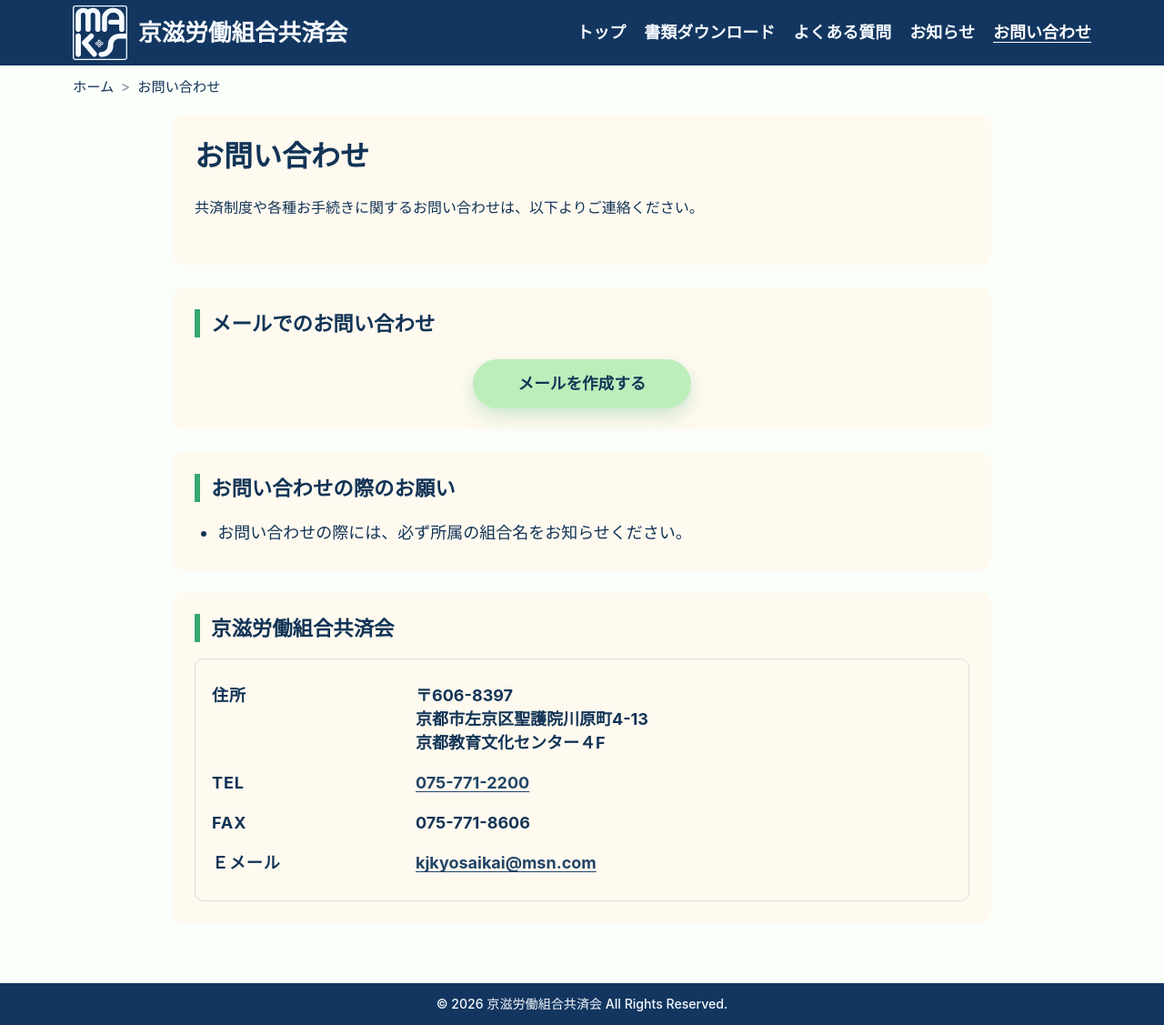
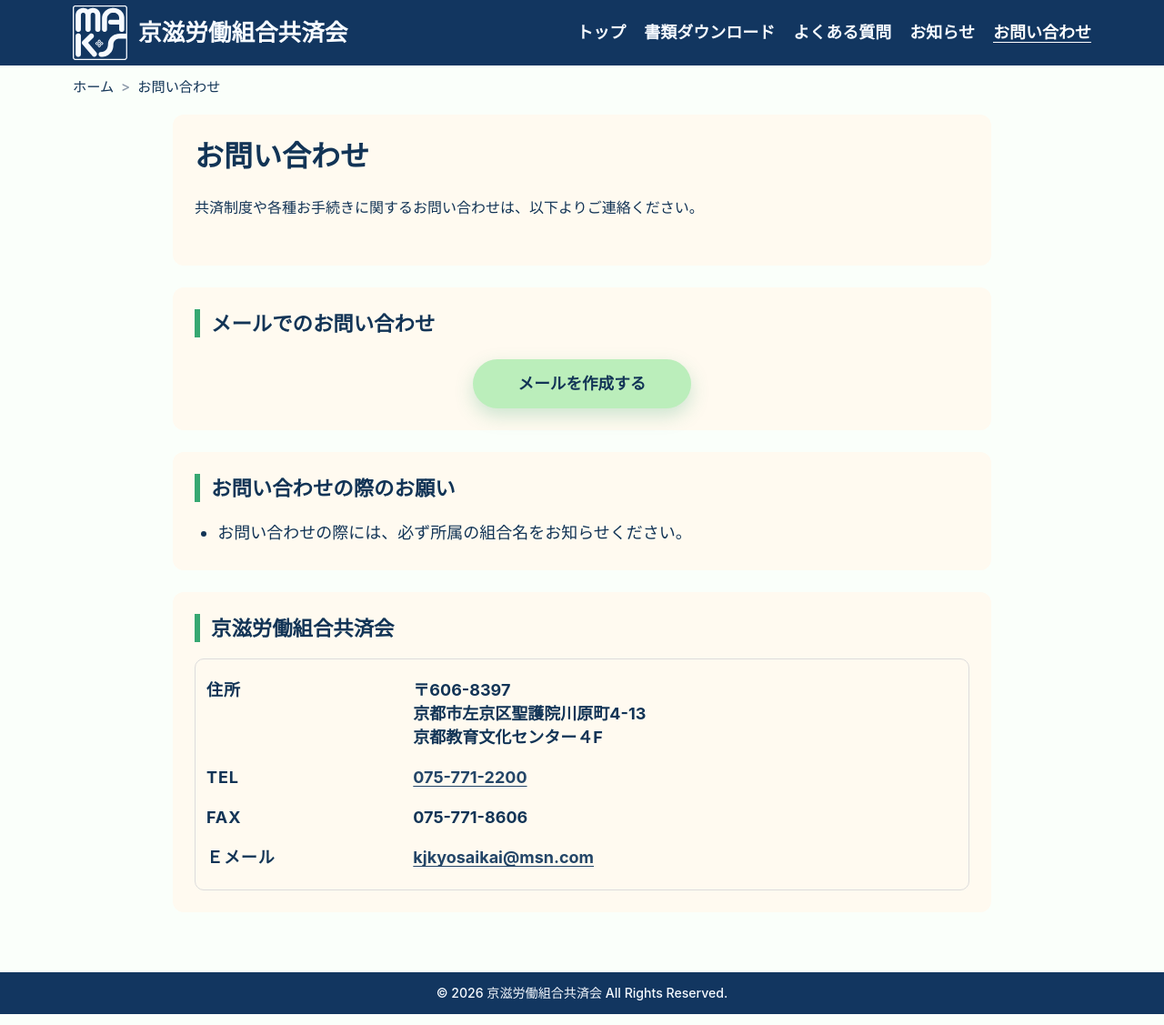
Before and after one commit to keijirodokyosai/keijirodokyosai.github.io, a Jekyll site: the page built from contact.html, in a window 1280 px wide and 1127 px high. Shown: the whole window at 91% size. Built offline with Jekyll 4.4.1, drawn with Linux system fonts in a browser that asks for light colours.

Commit message:
Update style.css

```diff
--- a/css/style.css
+++ b/css/style.css
@@ -509,7 +509,7 @@
   background: #fffaf0;
   border: 1px solid #dcdcdc;
   border-radius: 10px;
-  padding: 12px;
+  padding: 6px;
   box-shadow: none;
 }
 
@@ -556,7 +556,7 @@
 
 /* contact */
 .contact-card {
-  padding: 18px;
+  padding: 12px;
 }
 
 .contact-table {
@@ -757,7 +757,7 @@
 
   .image-card {
     background: #fffaf0;
-    padding: 24px;
+    padding: 6px;
     margin-bottom: 24px;
   }
 
```
